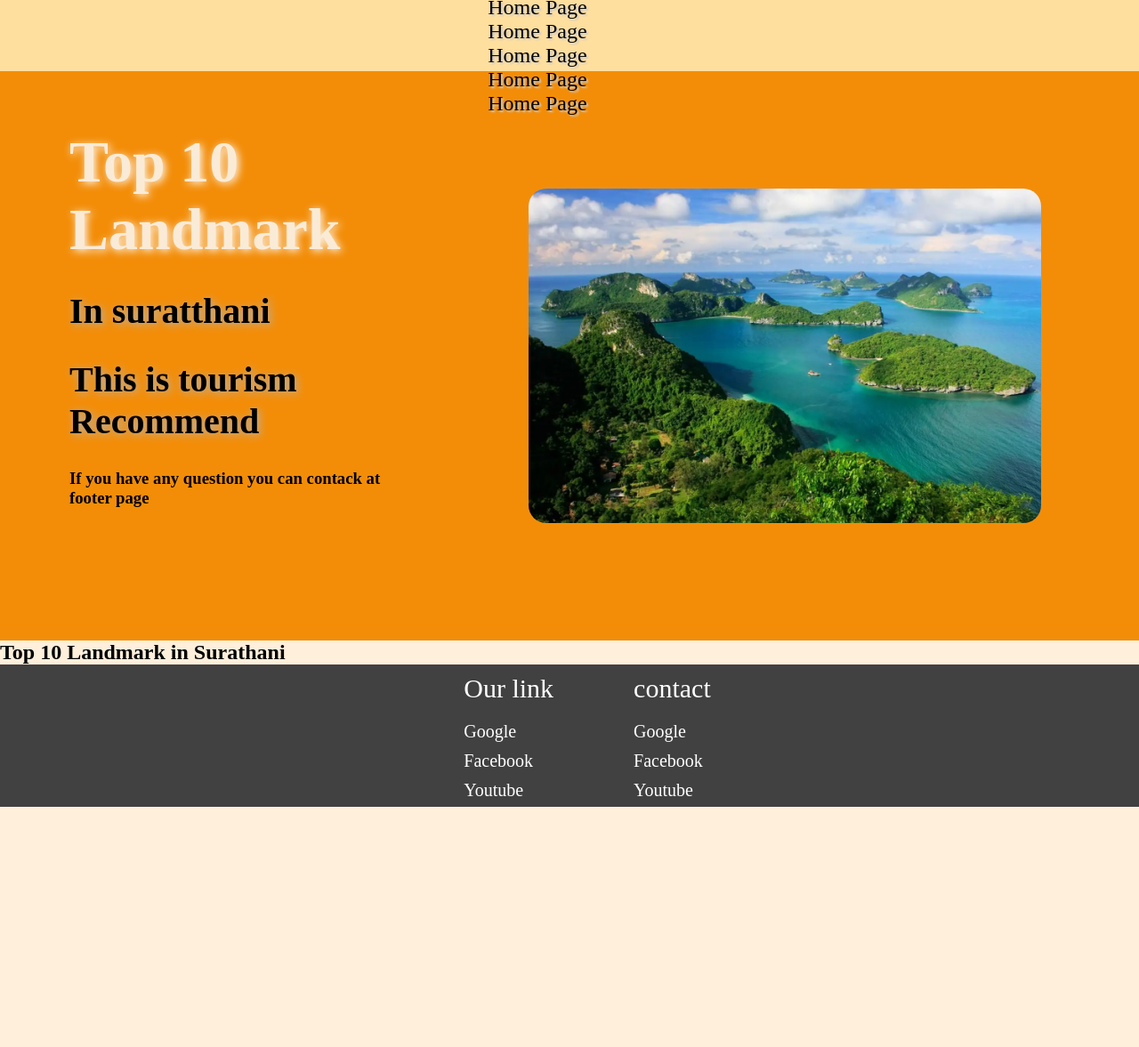
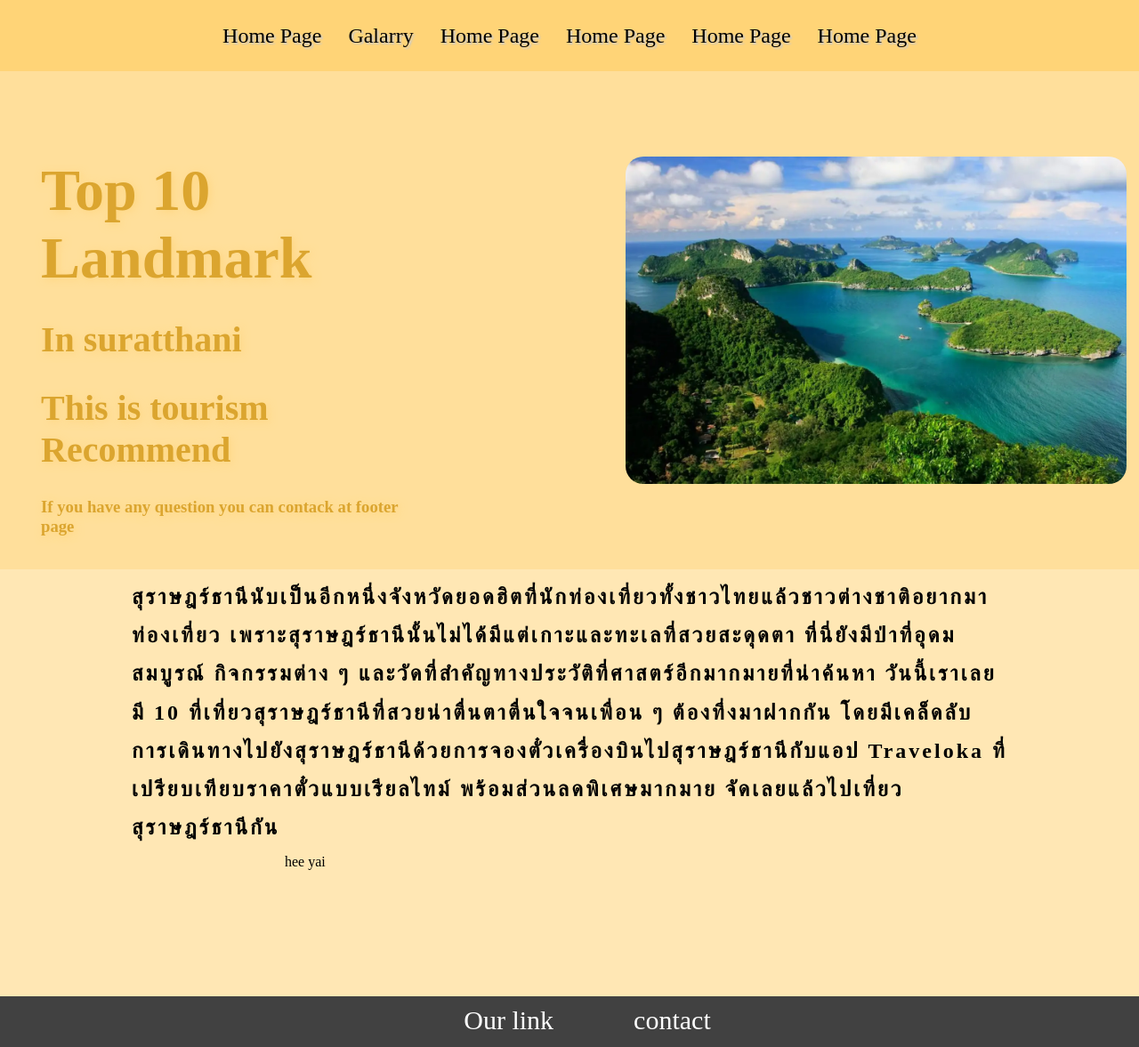
Before and after one commit to Shinnamon-Roll/WebForStudy, a plain HTML site: page index.html in a window 1280 px wide. Shown: the top 1177 px of the page at 89% size. Before the commit the page ends 907 px from the top, so only its background shows below. Drawn offline with Linux system fonts and the light colour scheme.

Commit message:
replace old code

```diff
--- a/index.html
+++ b/index.html
@@ -9,13 +9,12 @@
 <body>
     <section class="menu">
         <ul>
-            <h2">Helooooo yedhee mae mung</h2>
-            <li class="niceMenu"><a href="index.html">Home Page</a></li>
-            <li class="niceMenu"><a href="index.html">Home Page</a></li>
-            <li class="niceMenu"><a href="index.html">Home Page</a></li>
-            <li class="niceMenu"><a href="index.html">Home Page</a></li>
-            <li class="niceMenu"><a href="index.html">Home Page</a></li>
-            <li class="niceMenu"><a href="index.html">Home Page</a></li>
+            <li><a href="index.html">Home Page</a></li>
+            <li><a href="index.html">Galarry</a></li>
+            <li><a href="index.html">Home Page</a></li>
+            <li><a href="index.html">Home Page</a></li>
+            <li><a href="index.html">Home Page</a></li>
+            <li><a href="index.html">Home Page</a></li>
         </ul>
     </section>
 
@@ -32,10 +31,11 @@
     </section>
 
     <section class="main">
-            <h1>Top 10 Landmark in Surathani</h2>
+        <div class="mainTopic">
+            <h1>สุราษฎร์ธานีนับเป็นอีกหนึ่งจังหวัดยอดฮิตที่นักท่องเที่ยวทั้งชาวไทยแล้วชาวต่างชาติอยากมาท่องเที่ยว เพราะสุราษฎร์ธานีนั้นไม่ได้มีแต่เกาะและทะเลที่สวยสะดุดตา ที่นี่ยังมีป่าที่อุดมสมบูรณ์ กิจกรรมต่าง ๆ และวัดที่สำคัญทางประวัติที่ศาสตร์อีกมากมายที่น่าค้นหา วันนี้เราเลยมี 10 ที่เที่ยวสุราษฎร์ธานีที่สวยน่าตื่นตาตื่นใจจนเพื่อน ๆ ต้องทึ่งมาฝากกัน โดยมีเคล็ดลับการเดินทางไปยังสุราษฎร์ธานีด้วยการจองตั๋วเครื่องบินไปสุราษฎร์ธานีกับแอป Traveloka ที่เปรียบเทียบราคาตั๋วแบบเรียลไทม์ พร้อมส่วนลดพิเศษมากมาย จัดเลยแล้วไปเที่ยวสุราษฎร์ธานีกัน</h1>
         </div>
         <div class="mainDetail">
-
+            hee yai
         </div>
     </section>
 
--- a/style/css.css
+++ b/style/css.css
@@ -3,35 +3,29 @@
     margin: 0;
 }
 body {
-    background-color: rgb(255, 239, 219);
+    background-color: rgb(255, 231, 180);
 }
 
 /* ************************************menu************************* */
 
 .menu {
-    background-color: rgb(255, 223, 158);
+    background-color: rgb(255, 212, 119);
     height: 10vh;
     width: 100%;
     display: flex;
-    flex-direction: row;
-    justify-content: center;
-    align-items: center;
+    justify-content: center; /* Center items horizontally */
+    align-items: center; /* Center items vertically */
 }
+
 .menu ul {
-    list-style-type: none;
+    list-style: none;
     margin: 0;
     padding: 0;
-    display: flex;
-    flex-direction: column;
-    justify-content: center;
-    align-items: center;
+    display: flex; /* Align list items in a row */
 }
-.menu ul h2{
-    justify-content: start;
-    background-color: aqua;
-}
+
 .menu li {
-    list-style-type: none;
+    margin: 0 15px; /* Adjust margin between items as needed */
 }
 
 .menu a {
@@ -40,6 +34,7 @@ body {
     font-size: 24px;
     color: black;
 }
+
 .menu a:hover {
     transition: 0.2s;
     color: rgb(255, 255, 255);
@@ -49,9 +44,9 @@ body {
 /* ************************************top************************ */
 
 .top {
-    height: 80vh;
+    height: 70vh;
     width: 100%;
-    background-color: rgb(243, 141, 8);
+    background-color: rgb(255, 223, 155);
     box-sizing: border-box;
     display: flex;
     justify-content: center;
@@ -60,52 +55,65 @@ body {
     gap: 50px;
 }
 .top .left {
-    width: 30%;
+    width: 35%;
     height: 80%;
     gap: 30px;
     display:flex;
     flex-direction: column;
-
+    padding-top: 5vh;
+    padding-left: 4vh;
 }
 .top .left h1 {
     font-size: 66px;
     font-weight: bold;
-    color: antiquewhite;
-    text-shadow: 2px 2px 10px #fff;
+    color: rgb(219, 165, 47);
+    text-shadow: 2px 2px 10px rgb(255, 214, 127);
 }
 .top .left h2 {
     font-size: 40px;
     font-weight: bold;
-    color: rgb(0, 0, 0);
-    text-shadow: 2px 2px 10px #b4b4b4;
+    color: rgb(219, 165, 47);
+    text-shadow: 2px 2px 10px rgb(255, 214, 127);
 }
 .top .left h3 {
+    font-size: 30;
+    color: rgb(219, 165, 47);
+    text-shadow: 2px 2px 10px rgb(255, 214, 127);
+}
 
-}
 .top .right {
-    width: 50%;
+    width: 55%;
     height: 80%;
     display:flex;
     align-items: center;
-    justify-content: center;
+    justify-content: right;
     margin-left: 50px;
 }
 .top .right img {
-    width: 90%;
+    width: 80%;
     border-radius: 20px;
-    align-items: center;
 }
 
 /* ************************************main************************* */
 
 .main {
+    height: 100%;
+    width: 100%;
     display: flex;
+    align-items: center;
     justify-content: center;
     flex-direction: column;
-    height: 100%;
 }
-.mainDetail img {
+.mainTopic {
+    width: 80%;
+    height: 40vh;
+    letter-spacing: 3px;
+    line-height: 1.8;
+    padding: 10px 20px 0 20px;
+}
+.mainDetail {
     width: 80vh;
+    height: 20vh;
 }
 
 /* ************************************foot************************* */
```
Also changed, not shown: img/img-main3webp.webp (renamed from img/img-main3.webp), 2 other files.
